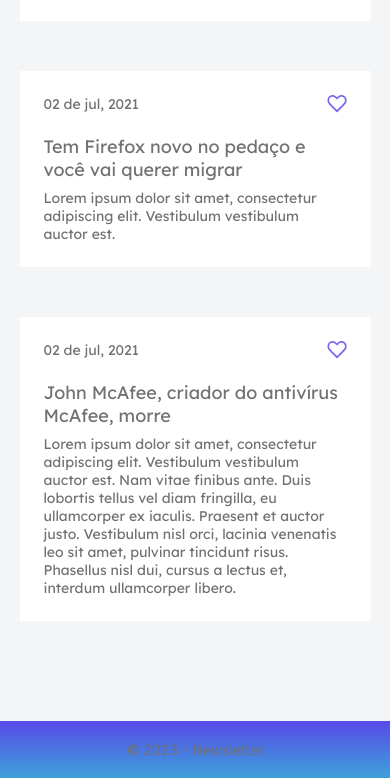
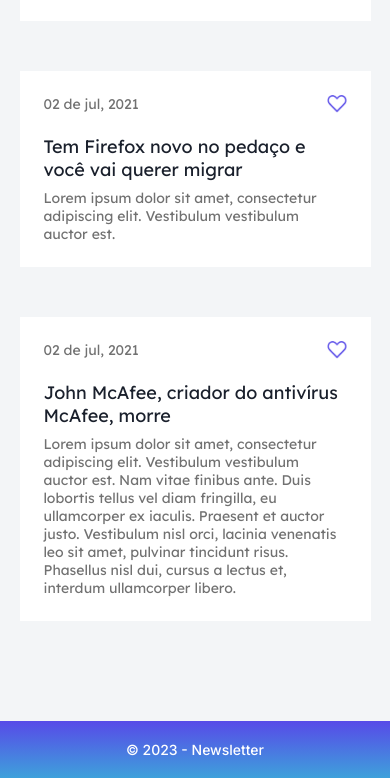
Before and after one commit to Stanley-Felix-Bergamo/NewsLetter, a website: page index.html in a window 390 px wide. Shown: the part 902-1680 px from the top of the page. Drawn offline with nearby package versions, Linux system fonts and the light colour scheme; files that its build step writes are made by us from their sources; files whose address does not match are found by name.

Commit message:
text -responsive  bug fixed

```diff
--- a/src/styles/main.scss
+++ b/src/styles/main.scss
@@ -58,6 +58,9 @@
     font-family: "Inter", sans-serif;
     @media (max-width: 768px) {
         @include text(14px);
+        font-weight: 500;
+        color: variables.$colorWhite;
+        font-family: "Inter", sans-serif;
     }
 }
 
@@ -74,5 +77,6 @@
     color: variables.$colorGrayDark;
     @media (max-width: 768px) {
         @include text(18px);
+        color: variables.$colorGrayDark;
     }
 }
```
